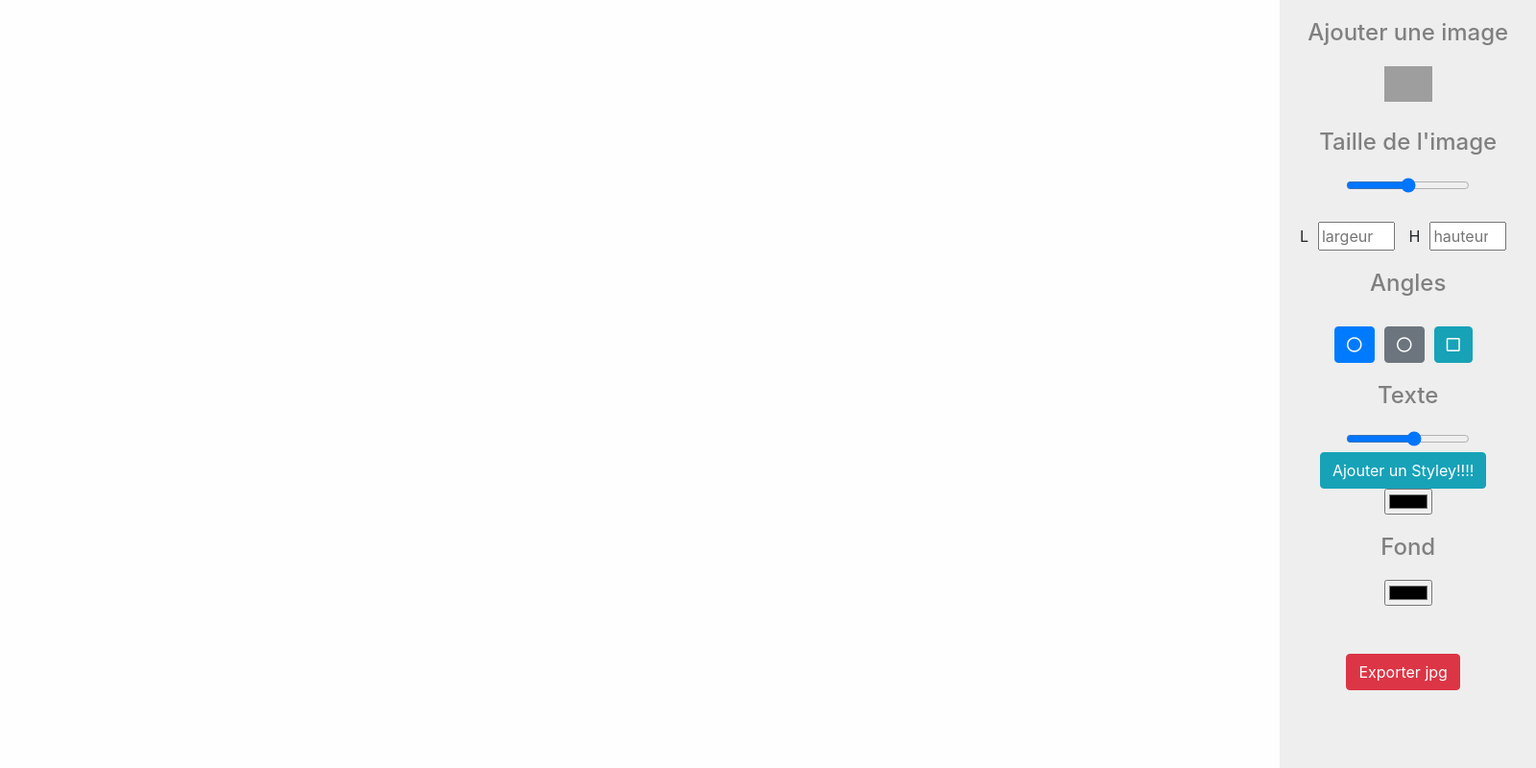
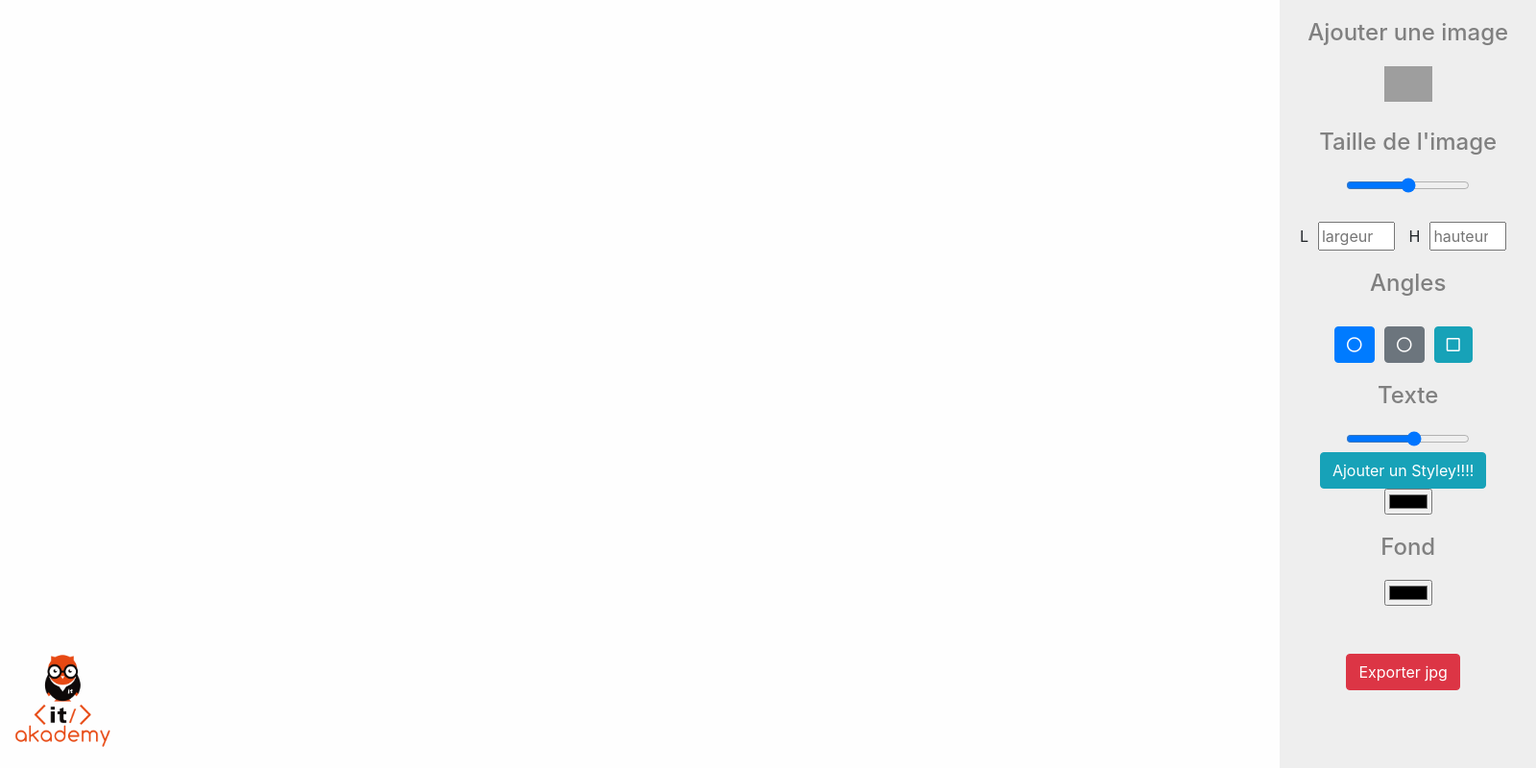
Before and after one commit to morganplouchart/Evaluation---ElectronJs, an Electron app: page index.html in a window 1600 px wide. Shown: the whole page at 96% size. Drawn offline with nearby package versions, Linux system fonts and the light colour scheme; grey boxes are pictures that could not be loaded.

Commit message:
fuck logo IT

```diff
--- a/index.html
+++ b/index.html
@@ -13,6 +13,7 @@
       <div class="col-10 colLeft">
         <div class="contentimg">
         <div class="bgimg" id="img"></div>
+        <img src="./logo.png" width="100px;" height="100px;" style="position:absolute; bottom:0; margin-bottom:20px;"/>
       </div>
       </div>
       <div class="col-2 colRight">
```
Also changed, not shown: logo.png (added).
